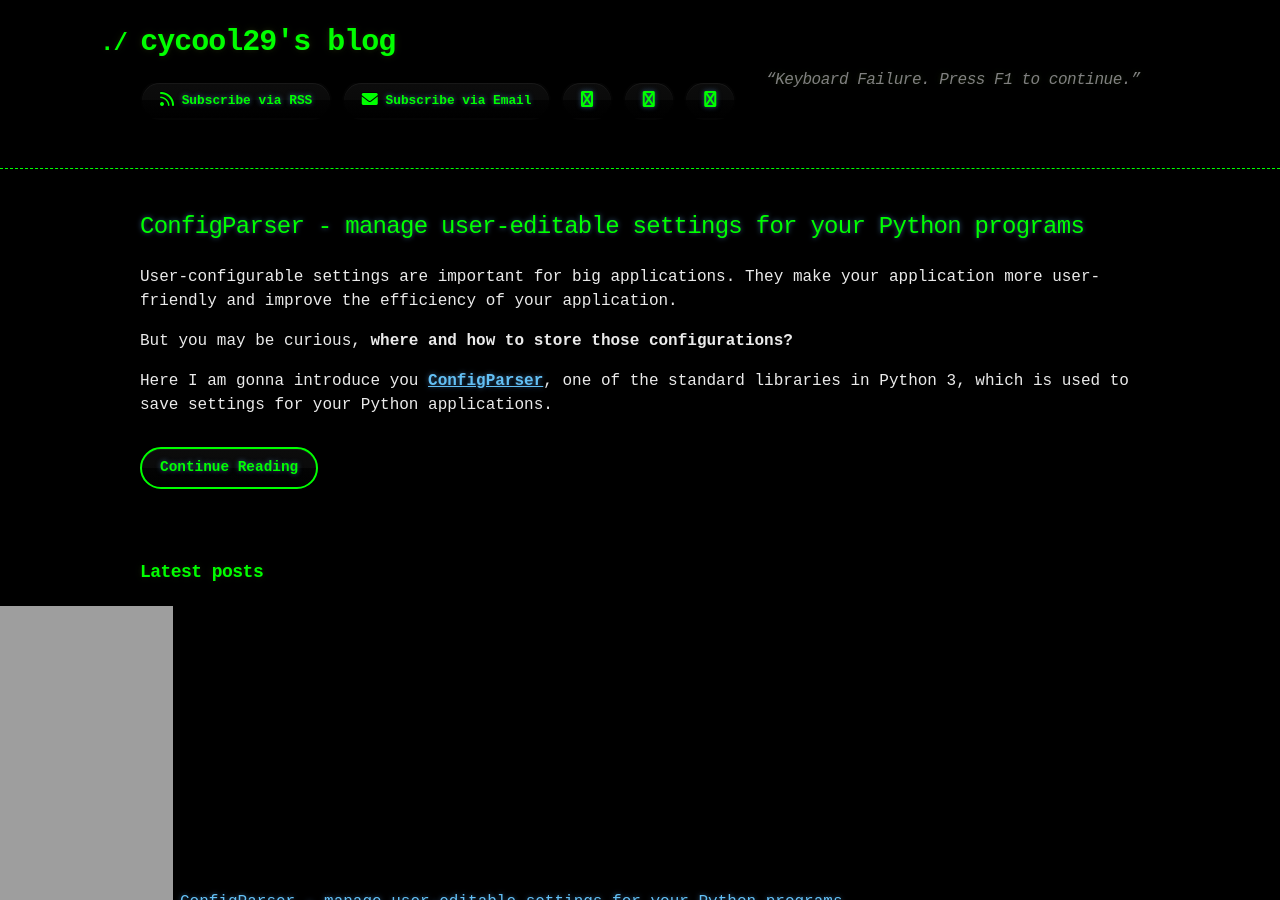
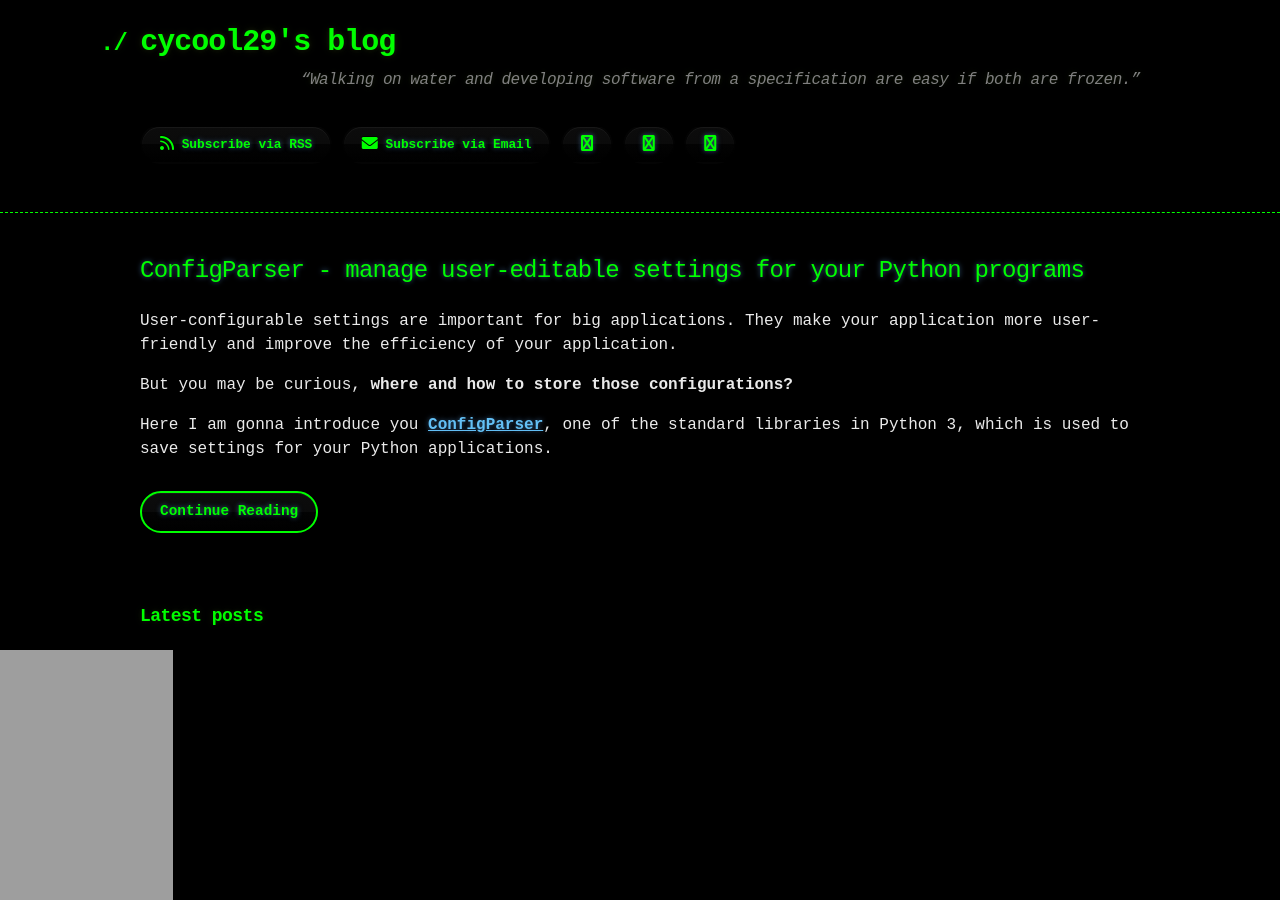
Before and after one commit to cycool29/cycool29.github.io, a Jekyll site: the page built from index.md, in a window 1280 px wide and 900 px high. Built offline with Jekyll 4.4.1, drawn with Linux system fonts in a browser that asks for light colours; a style sheet for code colours, icons or effects is not loaded.

Commit message:
Update quotes

```diff
--- a/_config.yml
+++ b/_config.yml
@@ -1,5 +1,5 @@
 title: cycool29's blog
-description: "“Keyboard Failure. Press F1 to continue.” "
+description: "“Walking on water and developing software from a specification are easy if both are frozen.” "
 bio: A high school student. Intermediate in Python, Git, Bash. Learning JavaScript. He/Him. "
 author: cycool29
 url: https://cycool29.github.io
```
